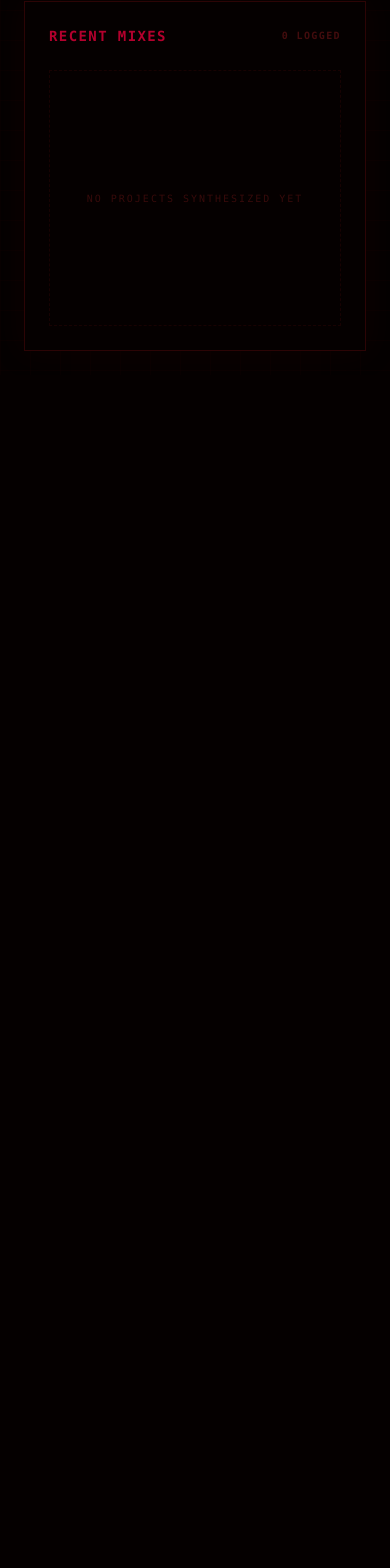
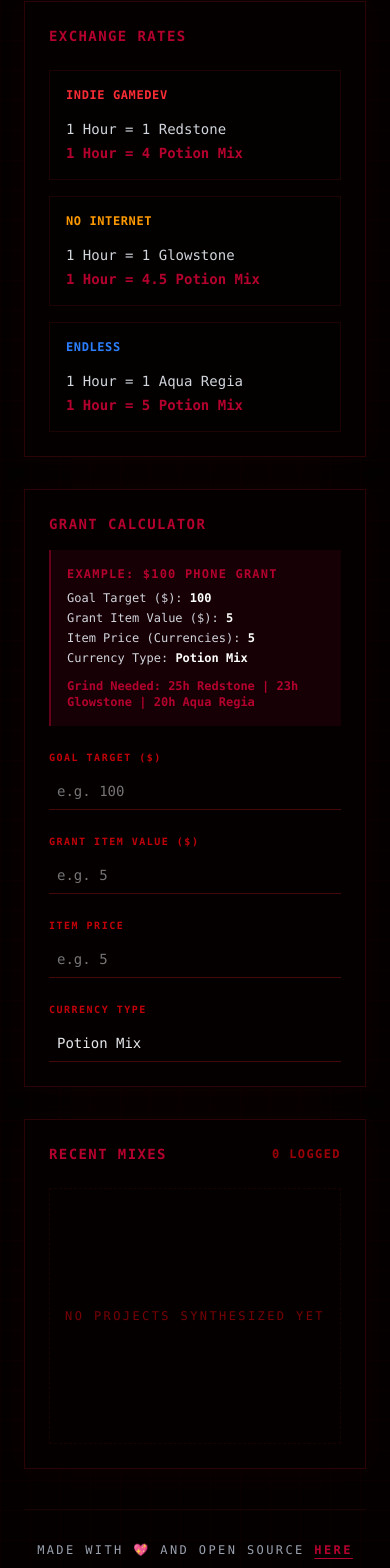
Before and after one commit to ansh3108/Alchemize-Calculator, a Next.js app: page / in a window 390 px wide. Shown: the part 1850-3418 px from the top of the page. Before the commit the page ends 2225 px from the top, so only its background shows below. Built offline with nearby package versions, Linux system fonts and the light colour scheme.

Commit message:
placeholder for grant calculator

```diff
--- a/app/page.tsx
+++ b/app/page.tsx
@@ -68,15 +68,20 @@ export default function AlchemizeCalculator() {
   const [goalStartDate, setGoalStartDate] = useState("");
   const [goalEndDate, setGoalEndDate] = useState("");
 
+  const [grantTarget, setGrantTarget] = useState("");
+  const [grantValue, setGrantValue] = useState("");
+  const [grantPrice, setGrantPrice] = useState("");
+  const [grantCurrency, setGrantCurrency] = useState("potionMix");
+
   useEffect(() => {
     const savedProjects = localStorage.getItem("alchemize_projects");
     const savedGoal = localStorage.getItem("alchemize_goal");
+    const savedGrant = localStorage.getItem("alchemize_grant");
 
     if (savedProjects) {
       try {
         setProjects(JSON.parse(savedProjects));
-      } catch (e) {
-      }
+      } catch (e) {}
     }
 
     if (savedGoal) {
@@ -87,8 +92,17 @@ export default function AlchemizeCalculator() {
         setGoalCurrency(parsedGoal.currency);
         setGoalStartDate(parsedGoal.startDate);
         setGoalEndDate(parsedGoal.endDate);
-      } catch (e) {
-      }
+      } catch (e) {}
+    }
+
+    if (savedGrant) {
+      try {
+        const parsedGrant = JSON.parse(savedGrant);
+        setGrantTarget(parsedGrant.grantTarget || "");
+        setGrantValue(parsedGrant.grantValue || "");
+        setGrantPrice(parsedGrant.grantPrice || "");
+        setGrantCurrency(parsedGrant.grantCurrency || "potionMix");
+      } catch (e) {}
     }
 
     setIsLoaded(true);
@@ -97,6 +111,7 @@ export default function AlchemizeCalculator() {
   useEffect(() => {
     if (isLoaded) {
       localStorage.setItem("alchemize_projects", JSON.stringify(projects));
+      localStorage.setItem("alchemize_grant", JSON.stringify({ grantTarget, grantValue, grantPrice, grantCurrency }));
 
       if (goal) {
         localStorage.setItem("alchemize_goal", JSON.stringify(goal));
@@ -104,7 +119,7 @@ export default function AlchemizeCalculator() {
         localStorage.removeItem("alchemize_goal");
       }
     }
-  }, [projects, goal, isLoaded]);
+  }, [projects, goal, grantTarget, grantValue, grantPrice, grantCurrency, isLoaded]);
 
   const handleAddProject = (e: FormEvent) => {
     e.preventDefault();
@@ -196,6 +211,20 @@ export default function AlchemizeCalculator() {
       default: return '';
     }
   };
+
+  const targetNum = parseFloat(grantTarget);
+  const valueNum = parseFloat(grantValue);
+  const priceNum = parseFloat(grantPrice);
+
+  let grantItemsNeeded = 0;
+  let totalGrantCurrencyNeeded = 0;
+
+  if (!isNaN(targetNum) && !isNaN(valueNum) && valueNum > 0) {
+    grantItemsNeeded = Math.ceil(targetNum / valueNum);
+    if (!isNaN(priceNum)) {
+      totalGrantCurrencyNeeded = grantItemsNeeded * priceNum;
+    }
+  }
 
   if (!isLoaded) {
     return <main className="min-h-screen p-6 md:p-12 max-w-7xl mx-auto flex flex-col gap-10 bg-[#050000]"></main>;
@@ -337,7 +366,7 @@ export default function AlchemizeCalculator() {
                 <span>Your Progress</span>
                 <button
                   onClick={() => setGoal(null)}
-                  className="text-[10px] text-red-900/60 hover:text-red-500 transition-colors"
+                  className="text-xs text-red-700/80 hover:text-red-500 transition-colors"
                 >
                   CLEAR GOAL ✕
                 </button>
@@ -423,15 +452,135 @@ export default function AlchemizeCalculator() {
             </div>
           </div>
 
+          <div className="border border-red-950/60 bg-[#050000] p-6 shadow-[0_0_30px_rgba(50,0,0,0.2)]">
+            <h2 className="text-[#b3002d] font-bold tracking-widest text-sm mb-6 uppercase">Exchange Rates</h2>
+            <div className="grid grid-cols-1 md:grid-cols-3 gap-4">
+              {THEMES.map(theme => (
+                <div key={theme.id} className={`border border-red-950/40 p-4 flex flex-col gap-2 bg-black/40 hover:bg-black/60 transition-colors ${theme.borderClass}`}>
+                  <span className={`text-xs font-bold uppercase tracking-wider ${theme.colorClass}`}>{theme.name}</span>
+                  <div className="flex flex-col gap-1 mt-2">
+                    <span className="text-gray-300 text-sm font-mono">1 Hour = 1 {theme.currency}</span>
+                    <span className="text-[#b3002d] text-sm font-mono font-bold">1 Hour = {theme.rate} Potion Mix</span>
+                  </div>
+                </div>
+              ))}
+            </div>
+          </div>
+
+          <div className="border border-red-950/60 bg-[#050000] p-6 shadow-[0_0_30px_rgba(50,0,0,0.2)]">
+            <h2 className="text-[#b3002d] font-bold tracking-widest text-sm mb-4 uppercase">Grant Calculator</h2>
+
+            <div className="mb-6 border-l-2 border-[#b3002d]/50 bg-[#b3002d]/10 p-4 text-xs font-mono">
+              <span className="text-[#b3002d] font-bold tracking-widest uppercase mb-2 block">Example: $100 Phone Grant</span>
+              <div className="text-gray-300 flex flex-col gap-1">
+                <p>Goal Target ($): <span className="text-white font-bold">100</span></p>
+                <p>Grant Item Value ($): <span className="text-white font-bold">5</span></p>
+                <p>Item Price (Currencies): <span className="text-white font-bold">5</span></p>
+                <p>Currency Type: <span className="text-white font-bold">Potion Mix</span></p>
+                <p className="mt-2 text-[#b3002d] font-bold">Grind Needed: 25h Redstone | 23h Glowstone | 20h Aqua Regia</p>
+              </div>
+            </div>
+
+            <div className="grid grid-cols-1 md:grid-cols-2 lg:grid-cols-4 gap-6">
+              <div className="flex flex-col gap-2">
+                <label className="text-[10px] text-red-700 tracking-[0.15em] uppercase font-bold">Goal Target ($)</label>
+                <input
+                  type="number"
+                  min="0"
+                  value={grantTarget}
+                  onChange={(e) => setGrantTarget(e.target.value)}
+                  className="bg-transparent border-b border-red-950 p-2 text-gray-200 outline-none focus:border-[#b3002d] transition-colors font-mono text-sm"
+                  placeholder="e.g. 100"
+                />
+              </div>
+              <div className="flex flex-col gap-2">
+                <label className="text-[10px] text-red-700 tracking-[0.15em] uppercase font-bold">Grant Item Value ($)</label>
+                <input
+                  type="number"
+                  min="1"
+                  value={grantValue}
+                  onChange={(e) => setGrantValue(e.target.value)}
+                  className="bg-transparent border-b border-red-950 p-2 text-gray-200 outline-none focus:border-[#b3002d] transition-colors font-mono text-sm"
+                  placeholder="e.g. 5"
+                />
+              </div>
+              <div className="flex flex-col gap-2">
+                <label className="text-[10px] text-red-700 tracking-[0.15em] uppercase font-bold">Item Price</label>
+                <input
+                  type="number"
+                  min="0"
+                  value={grantPrice}
+                  onChange={(e) => setGrantPrice(e.target.value)}
+                  className="bg-transparent border-b border-red-950 p-2 text-gray-200 outline-none focus:border-[#b3002d] transition-colors font-mono text-sm"
+                  placeholder="e.g. 5"
+                />
+              </div>
+              <div className="flex flex-col gap-2">
+                <label className="text-[10px] text-red-700 tracking-[0.15em] uppercase font-bold">Currency Type</label>
+                <select
+                  value={grantCurrency}
+                  onChange={(e) => setGrantCurrency(e.target.value)}
+                  className="bg-[#050000] border-b border-red-950 p-2 text-gray-200 outline-none focus:border-[#b3002d] appearance-none font-mono text-sm cursor-pointer"
+                >
+                  <option value="potionMix">Potion Mix</option>
+                  <option value="gamedev">Redstone (Gamedev)</option>
+                  <option value="no_internet">Glowstone (No Internet)</option>
+                  <option value="endless">Aqua Regia (Endless)</option>
+                </select>
+              </div>
+            </div>
+
+            {grantItemsNeeded > 0 && (
+              <div className="mt-6 border-t border-red-950/30 pt-4 flex flex-col gap-4">
+                <div className="flex flex-col gap-2">
+                  <p className="text-gray-300 text-sm font-mono tracking-wide">
+                    You need to purchase <span className="text-white font-bold">{grantItemsNeeded}</span> items.
+                  </p>
+                  {totalGrantCurrencyNeeded > 0 && (
+                    <p className="text-gray-300 text-sm font-mono tracking-wide">
+                      Total cost to reach target: <span className="text-[#b3002d] font-bold">{totalGrantCurrencyNeeded}</span> {getCurrencyName(grantCurrency)}.
+                    </p>
+                  )}
+                </div>
+
+                {totalGrantCurrencyNeeded > 0 && (
+                  <div className="flex flex-col gap-2 bg-black/40 p-4 border border-red-950/20">
+                    <span className="text-[10px] text-gray-500 tracking-widest uppercase mb-1">Time Investment Required</span>
+
+                    {grantCurrency === 'potionMix' ? (
+                      THEMES.map(theme => (
+                        <div key={theme.id} className="flex justify-between items-center border-b border-red-950/20 last:border-0 pb-2 mb-2 last:pb-0 last:mb-0">
+                          <div className="flex items-center gap-2">
+                            <span className={`w-1.5 h-1.5 rounded-full ${theme.colorClass.replace('text-', 'bg-')}`}></span>
+                            <span className={`text-xs ${theme.colorClass} uppercase tracking-wider`}>{theme.name}</span>
+                          </div>
+                          <span className="text-gray-300 text-sm font-mono font-bold">{Math.ceil(totalGrantCurrencyNeeded / theme.rate)} HRS</span>
+                        </div>
+                      ))
+                    ) : (
+                      <div className="flex justify-between items-center">
+                        <div className="flex items-center gap-2">
+                          <span className={`w-1.5 h-1.5 rounded-full ${getTheme(grantCurrency).colorClass.replace('text-', 'bg-')}`}></span>
+                          <span className={`text-xs ${getTheme(grantCurrency).colorClass} uppercase tracking-wider`}>{getTheme(grantCurrency).name}</span>
+                        </div>
+                        <span className="text-gray-300 text-sm font-mono font-bold">{totalGrantCurrencyNeeded} HRS</span>
+                      </div>
+                    )}
+                  </div>
+                )}
+              </div>
+            )}
+          </div>
+
           <div className="border border-red-950/60 bg-[#050000] p-6 shadow-[0_0_30px_rgba(50,0,0,0.2)] min-h-[350px] flex flex-col">
             <h2 className="text-[#b3002d] font-bold tracking-widest text-sm mb-6 uppercase flex items-center justify-between">
               <span>Recent Mixes</span>
-              <span className="text-[10px] text-red-900/50">{projects.length} LOGGED</span>
+              <span className="text-xs text-red-700/80">{projects.length} LOGGED</span>
             </h2>
 
             {projects.length === 0 ? (
               <div className="flex-1 flex items-center justify-center border border-dashed border-red-950/30">
-                <p className="text-[10px] text-red-900/40 tracking-[0.2em] uppercase">No projects synthesized yet</p>
+                <p className="text-xs text-red-700/60 tracking-[0.2em] uppercase">No projects synthesized yet</p>
               </div>
             ) : (
               <div className="flex flex-col gap-3">
@@ -462,7 +611,7 @@ export default function AlchemizeCalculator() {
 
                         <button
                           onClick={() => handleDeleteProject(proj.id)}
-                          className="ml-2 w-6 h-6 flex items-center justify-center rounded text-red-950 hover:text-red-500 hover:bg-red-950/30 transition-all text-xs"
+                          className="ml-2 w-6 h-6 flex items-center justify-center rounded text-red-800 hover:text-red-500 hover:bg-red-950/30 transition-all text-sm"
                           title="Delete mix"
                         >
                           ✕
@@ -477,6 +626,18 @@ export default function AlchemizeCalculator() {
 
         </div>
       </div>
+
+      <footer className="mt-auto pt-8 pb-4 border-t border-red-950/30 text-center text-xs md:text-sm text-gray-400 font-mono tracking-[0.2em] uppercase">
+        Made with 💖 and open source{' '}
+        <a
+          href="https://github.com/anshk/alchemize-calculator"
+          target="_blank"
+          rel="noopener noreferrer"
+          className="text-[#b3002d] hover:text-red-500 underline underline-offset-4 transition-colors font-bold"
+        >
+          here
+        </a>
+      </footer>
     </main>
   );
 }
--- a/src-tauri/tauri.conf.json
+++ b/src-tauri/tauri.conf.json
@@ -2,7 +2,7 @@
   "$schema": "../node_modules/@tauri-apps/cli/config.schema.json",
   "productName": "alchemize-calculator",
   "version": "0.1.0",
-  "identifier": "com.tauri.dev",
+  "identifier": "com.alchemize.calculator",
   "build": {
     "frontendDist": "../out",
     "devUrl": "http://localhost:3000",
```
Also changed, not shown: next.config.ts (line endings or trailing spaces).
